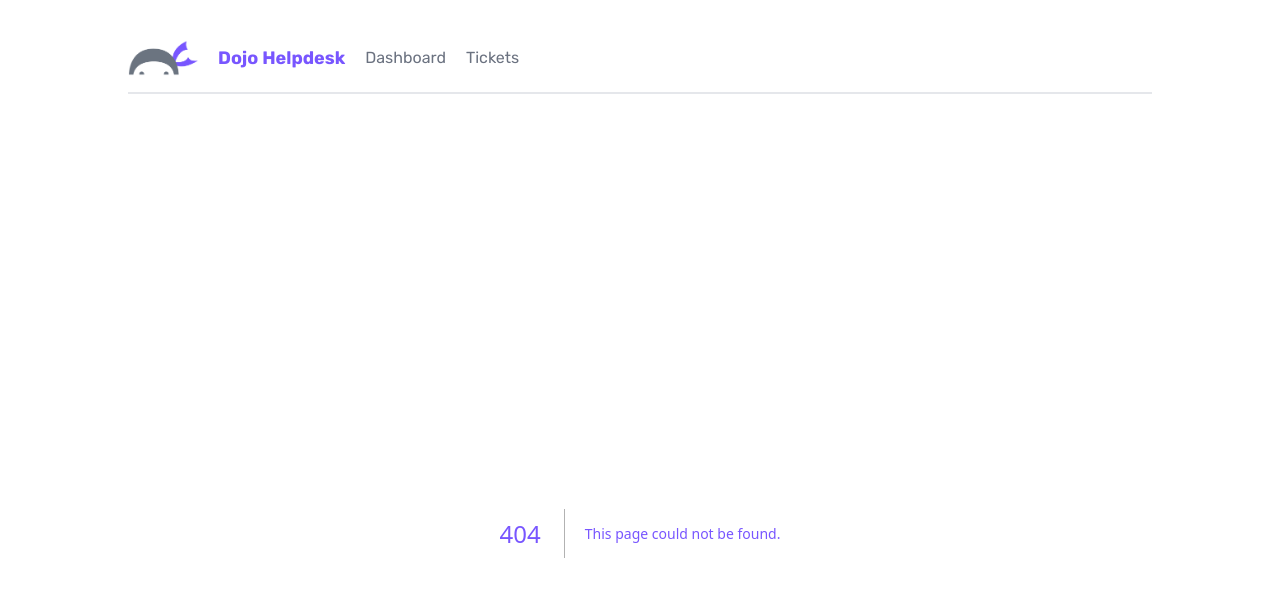
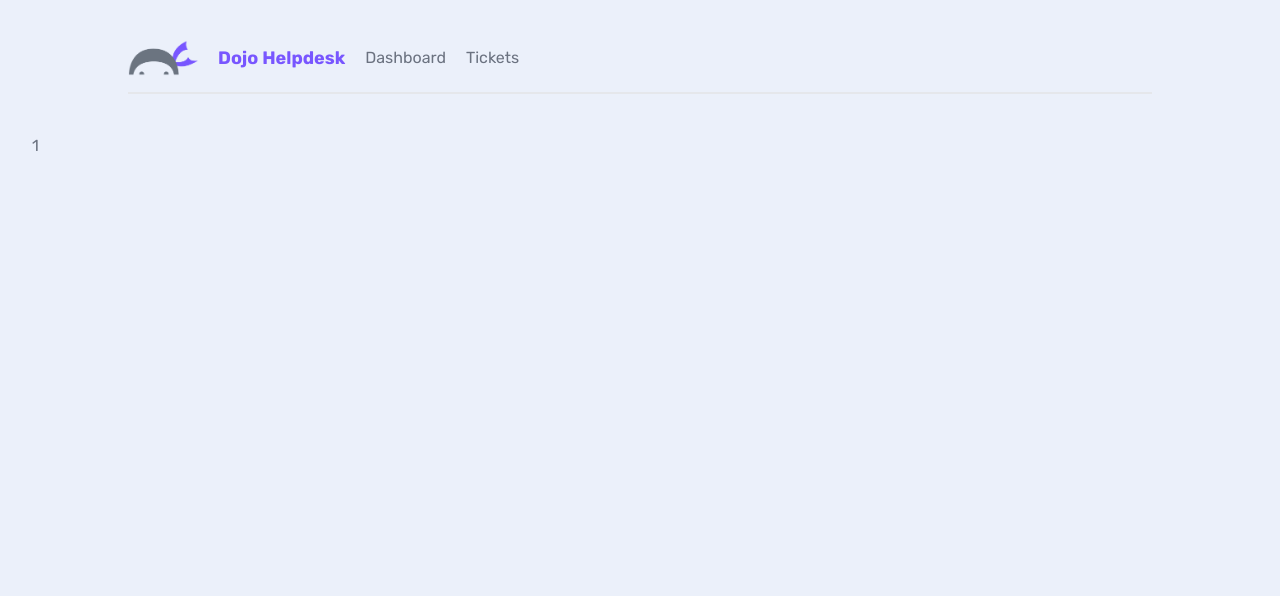
Before and after one commit to lvbn/Netninja-dojo-helpdesk, a Next.js app: page /tickets/1 in a window 1280 px wide. Before the commit this address had no page. Shown: the top 596 px of the page. Built offline with nearby package versions, Linux system fonts and the light colour scheme.

Commit message:
[readme][updated readme with sripts section][]

```diff
--- /dev/null
+++ b/app/tickets/[id]/page.jsx
@@ -0,0 +1,9 @@
+import React from 'react'
+
+export default function TicketDetails({ params }) {
+  const id = params.id
+
+  return (
+    <div>{id}</div>
+  )
+}
```
Also changed, not shown: 1 other file (tests, documents, lock files or other folders).
